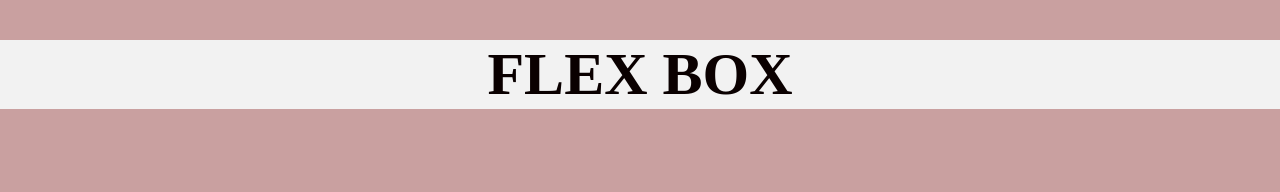
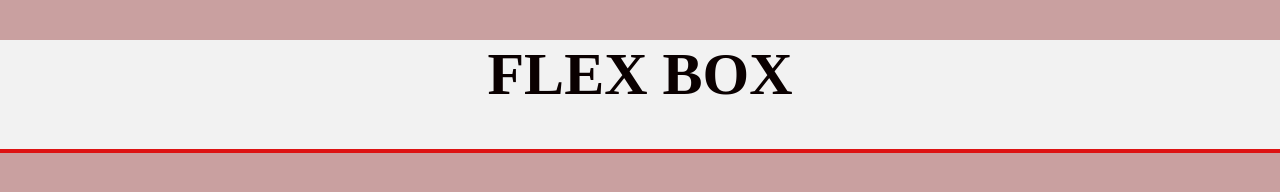
Before and after one commit to iamlopsang/css-projects, a plain HTML site: page flex-box/flex-box.html in a window 1280 px wide. Drawn offline with Linux system fonts and the light colour scheme.

Commit message:
fix: add missing border-bottom style to header in Flex Box CSS

```diff
--- a/flex-box/flex-box.css
+++ b/flex-box/flex-box.css
@@ -17,4 +17,9 @@ body{
     font-weight: bold;
     text-align: center;
     text-transform: uppercase;
+    border-bottom: 4px solid #dd1313;
 }
+
+.gallery{
+    display: flex;
+}
```
